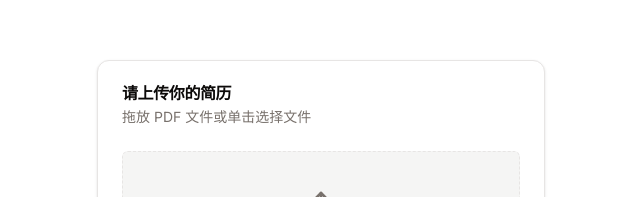
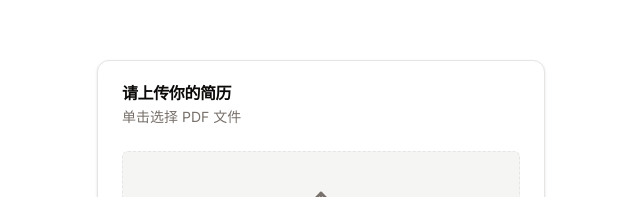
Before and after one commit to ZingerLittleBee/ai-interview, a Next.js app: page / in a window 1280 px wide. Shown: the part 202-399 px from the top of the page, without its empty margins (319-959 px from the left). Built offline with nearby package versions, Linux system fonts and the light colour scheme.

Commit message:
fix: upload text

```diff
--- a/components/UploadViewLayout.tsx
+++ b/components/UploadViewLayout.tsx
@@ -48,7 +48,7 @@ const UploadViewLayout = () => {
       <Card className="w-full max-w-md">
         <CardHeader>
           <CardTitle>请上传你的简历</CardTitle>
-          <CardDescription>拖放 PDF 文件或单击选择文件</CardDescription>
+          <CardDescription>单击选择 PDF 文件</CardDescription>
         </CardHeader>
         <CardContent>
           <div className="grid gap-4">
```
